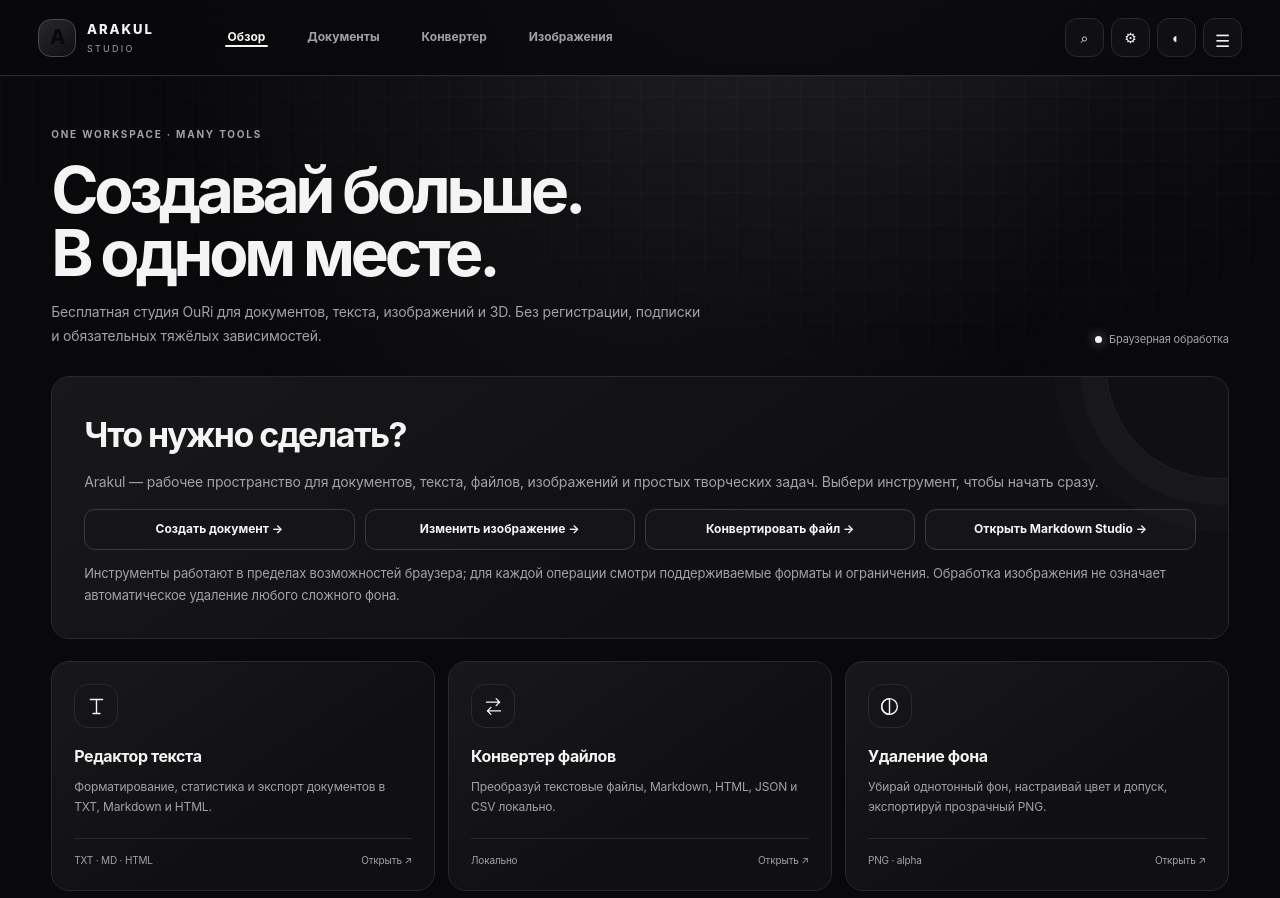
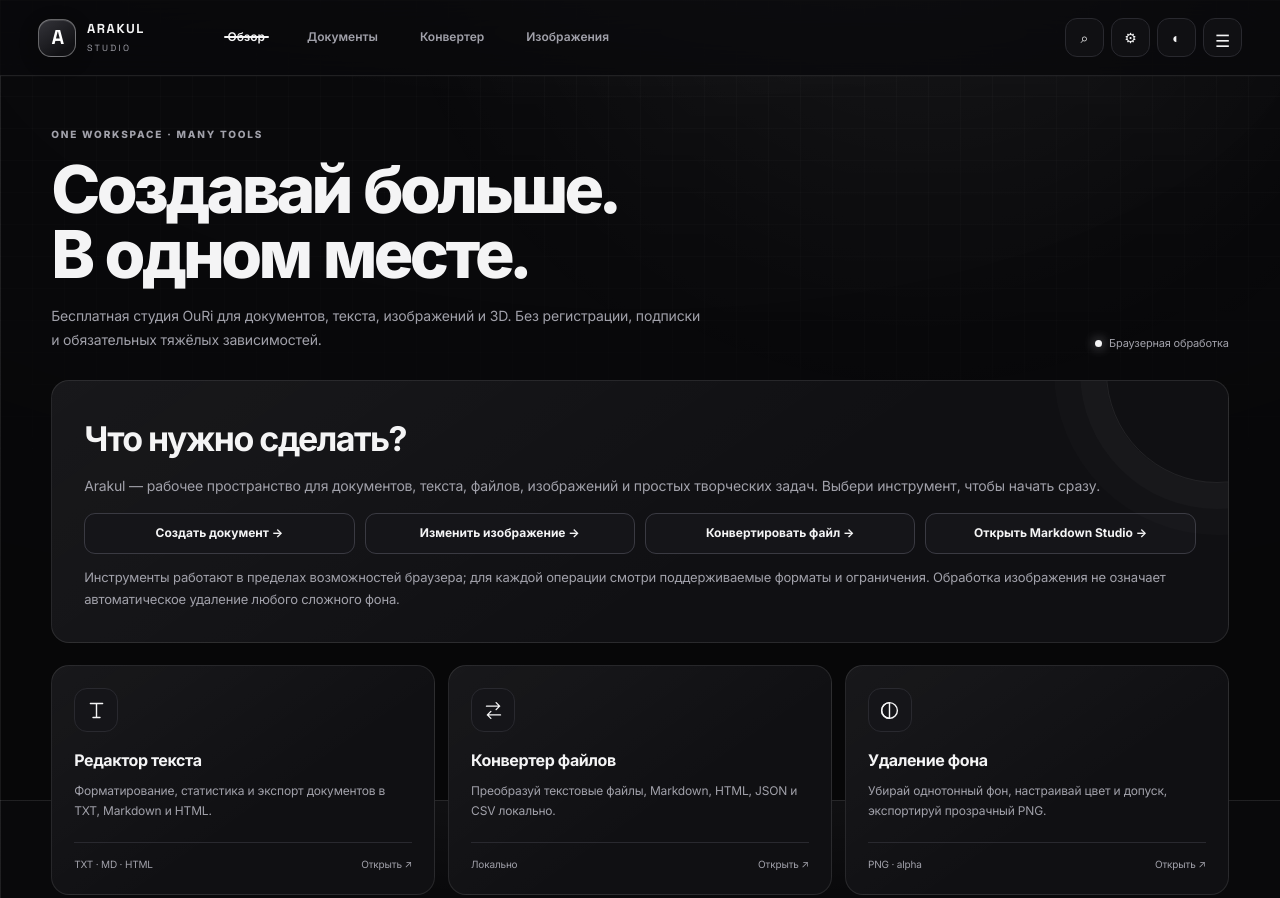
Before and after one commit to spaj7468-cell/Arakul, a website: page index.html in a window 1280 px wide. Shown: the top 898 px of the page. Drawn offline with Linux system fonts and the light colour scheme.

Commit message:
Load QKC-inspired styles and motion

```diff
--- a/index.html
+++ b/index.html
@@ -12,8 +12,8 @@
 <link rel="manifest" href="manifest.webmanifest">
 <meta name="description" content="Arakul Studio — бесплатные инструменты для текста, файлов и изображений.">
 <title>Arakul Studio — Arakul · документы, медиа и 3D</title>
-<link rel="stylesheet" href="css/style.css"><link rel="stylesheet" href="css/core.css"><link rel="stylesheet" href="css/theme.css"><link rel="stylesheet" href="css/components.css"><link rel="stylesheet" href="css/responsive.css"><link rel="stylesheet" href="css/top-nav.css">
-<link rel="stylesheet" href="css/studio-redesign.css">
+<link rel="preconnect" href="https://fonts.googleapis.com"><link rel="preconnect" href="https://fonts.gstatic.com" crossorigin><link rel="stylesheet" href="https://fonts.googleapis.com/css2?family=Inter:wght@400;500;600;700;800&family=Space+Grotesk:wght@400;500;600;700&display=swap"><link rel="stylesheet" href="css/style.css"><link rel="stylesheet" href="css/core.css"><link rel="stylesheet" href="css/theme.css"><link rel="stylesheet" href="css/components.css"><link rel="stylesheet" href="css/responsive.css"><link rel="stylesheet" href="css/top-nav.css">
+<link rel="stylesheet" href="css/studio-redesign.css"><link rel="stylesheet" href="css/qkc-inspired.css">
 </head>
 <body>
 <aside class="sidebar" id="sidebar" aria-label="Главная навигация">
@@ -138,6 +138,6 @@
   </script>
 </footer>
 
-<script src="js/studio-redesign.js"></script>
+<script src="js/studio-redesign.js"></script><script src="js/qkc-motion.js"></script>
 </body>
 </html>
```
